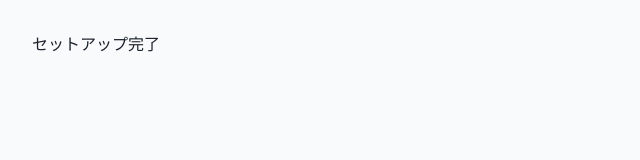
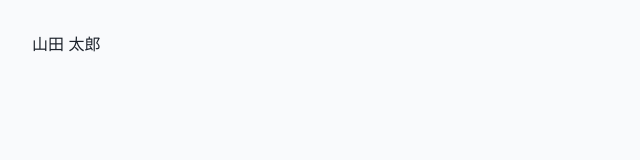
Before and after one commit to yh-il002/portfolio, a React (Vite) app: page / in a window 1280 px wide. Shown: the top 160 px of the page, without its empty margins (0-640 px from the left). Built offline with nearby package versions, Linux system fonts and the light colour scheme.

Commit message:
Add resume type definitions and sample data
経歴データの型定義とサンプル JSON を追加。JSON import の推論と両立させるため、SkillLevel はリテラルユニオンではなく number とした。

```diff
--- a/src/App.tsx
+++ b/src/App.tsx
@@ -1,3 +1,8 @@
+import resumeJson from './data/resume.json'
+import type { Resume } from './types/resume'
+
+const resume: Resume = resumeJson
+
 export default function App() {
-  return <main className="p-8 text-ink">セットアップ完了</main>
+  return <main className="p-8 text-ink">{resume.profile.name}</main>
 }
--- /dev/null
+++ b/src/data/resume.json
@@ -0,0 +1,78 @@
+{
+  "profile": {
+    "name": "山田 太郎",
+    "title": "バックエンドエンジニア",
+    "summary": "Web アプリケーションのサーバーサイド開発を中心に8年間従事してきました。設計から運用まで一貫して担当し、直近ではチームのテックリードとして技術選定と若手の育成にも関わっています。可用性とコストの両立を意識した基盤づくりを得意としています。",
+    "location": "東京都",
+    "links": [
+      { "label": "GitHub", "url": "https://github.com/yh-il002" },
+      { "label": "Email", "url": "mailto:example@example.com" }
+    ]
+  },
+  "skills": [
+    {
+      "category": "言語",
+      "items": [
+        { "name": "TypeScript", "level": 4, "years": 6 },
+        { "name": "Go", "level": 3, "years": 4 },
+        { "name": "Python", "level": 2, "years": 2 }
+      ]
+    },
+    {
+      "category": "フレームワーク",
+      "items": [
+        { "name": "React", "level": 3, "years": 5 },
+        { "name": "NestJS", "level": 3, "years": 3 }
+      ]
+    },
+    {
+      "category": "インフラ",
+      "items": [
+        { "name": "AWS", "level": 3, "years": 5 },
+        { "name": "Terraform", "level": 3, "years": 3 },
+        { "name": "Kubernetes", "level": 2, "years": 2 }
+      ]
+    }
+  ],
+  "experiences": [
+    {
+      "id": "acme-2023",
+      "company": "株式会社アクメ",
+      "role": "テックリード",
+      "period": { "start": "2023-04", "end": null },
+      "summary": "BtoB SaaS の基盤刷新を主導。モノリスからの段階的な分割と、デプロイ基盤の再構築を担当しています。",
+      "scale": "チーム6名 / MAU 20万",
+      "highlights": [
+        "デプロイ頻度を週1回から日次へ引き上げ、リードタイムを5日から半日に短縮した",
+        "Terraform による構成管理を導入し、環境構築の手順書を廃止した",
+        "オンボーディング資料を整備し、新規参画者の立ち上がりを3週間から1週間に縮めた"
+      ],
+      "tags": ["TypeScript", "AWS", "Terraform", "NestJS", "Kubernetes"]
+    },
+    {
+      "id": "beta-2020",
+      "company": "ベータ株式会社",
+      "role": "サーバーサイドエンジニア",
+      "period": { "start": "2020-01", "end": "2023-03" },
+      "summary": "toC 向けメディアサービスの API 開発と、検索基盤のリプレースを担当しました。",
+      "scale": "チーム10名 / MAU 80万",
+      "highlights": [
+        "検索基盤を刷新し、レスポンスタイムの p95 を 1.2 秒から 180 ミリ秒に改善した",
+        "負荷試験を CI に組み込み、性能劣化をリリース前に検知できるようにした"
+      ],
+      "tags": ["Go", "AWS", "React"]
+    },
+    {
+      "id": "gamma-2018",
+      "company": "ガンマ合同会社",
+      "role": "Web エンジニア",
+      "period": { "start": "2018-04", "end": "2019-12" },
+      "summary": "受託開発でコーポレートサイトと業務システムを制作。要件定義から実装、保守までを担当しました。",
+      "highlights": [
+        "年間12件のプロジェクトを納品し、うち5件で継続保守契約につなげた",
+        "社内で使い回せるコンポーネント集を整備し、実装工数を平均2割削減した"
+      ],
+      "tags": ["TypeScript", "React", "Python"]
+    }
+  ]
+}
--- /dev/null
+++ b/src/types/resume.ts
@@ -0,0 +1,47 @@
+export type ProfileLink = {
+  label: string
+  url: string
+}
+
+export type Profile = {
+  name: string
+  title: string
+  summary: string
+  location?: string
+  links: ProfileLink[]
+}
+
+/** 1: 学習中 / 2: 実務あり / 3: 主戦力 / 4: 指導可。範囲外の値は表示時にクランプする */
+export type Skill = {
+  name: string
+  level: number
+  years?: number
+}
+
+export type SkillCategory = {
+  category: string
+  items: Skill[]
+}
+
+/** "YYYY-MM" 形式。end が null なら現職 */
+export type Period = {
+  start: string
+  end: string | null
+}
+
+export type Experience = {
+  id: string
+  company: string
+  role: string
+  period: Period
+  summary: string
+  scale?: string
+  highlights: string[]
+  tags: string[]
+}
+
+export type Resume = {
+  profile: Profile
+  skills: SkillCategory[]
+  experiences: Experience[]
+}
```
